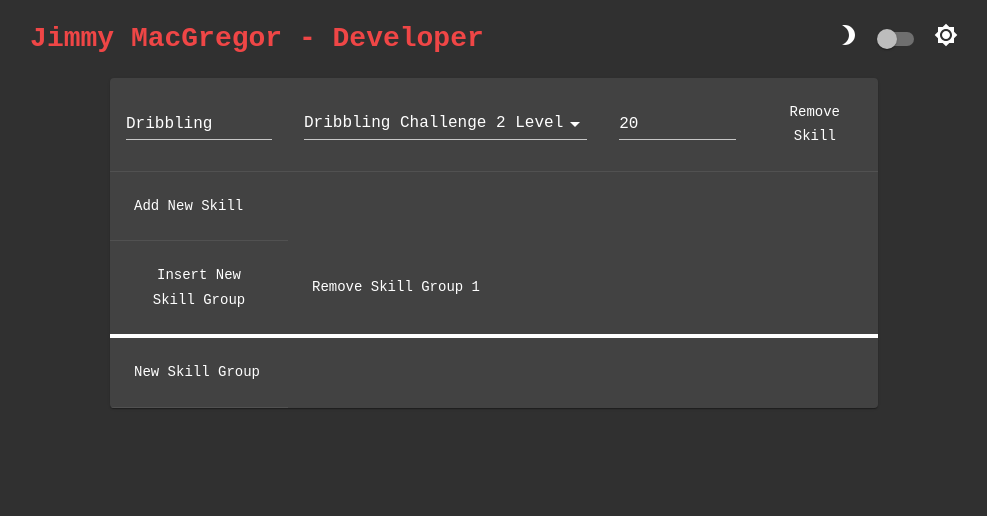
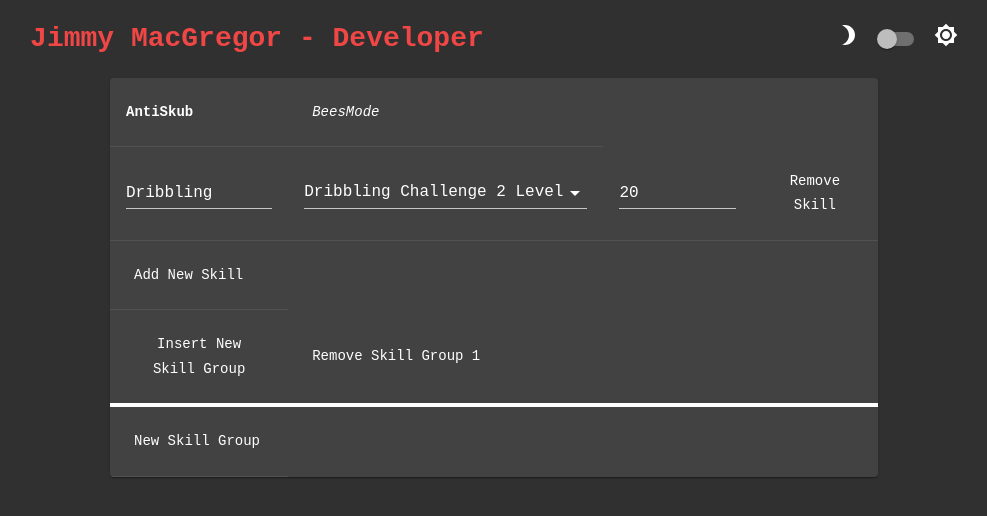
Before and after one commit to MymmiJ/personal-site, a React app: page /RocketLeagueProgressTracker in a window 1280 px wide. Shown: the top 516 px of the page, without its empty margins (146-1133 px from the left). Built offline with nearby package versions, Linux system fonts and the light colour scheme.

Commit message:
Enable switching person

```diff
--- a/src/RocketLeagueProgressTracker/ProgressTracker/SkillGroup.js
+++ b/src/RocketLeagueProgressTracker/ProgressTracker/SkillGroup.js
@@ -7,13 +7,14 @@ import { NewSkillModal } from "../Modals/AddItemModals/NewSkillModal"
 import { addNewSkillAction } from "../Reducers/Actions/SkillGroupsActions/addNewSkillAction"
 import { insertNewSkillGroupAction } from "../Reducers/Actions/SkillGroupsActions/insertNewSkillGroupAction"
 import { removeSkillGroupAction } from "../Reducers/Actions/SkillGroupsActions/removeSkillGroupAction"
+import { switchPersonAction } from "../Reducers/Actions/SkillGroupsActions/switchPersonAction"
 import { Skill } from "./Skill"
 
 const BottomBorderTableBody = styled(TableBody)`
     border-bottom: solid 4px;
 `;
 
-export const SkillGroup = ({ skills, index }) => {
+export const SkillGroup = ({ skills, people, activePerson, index }) => {
     const [,dispatch] = useContext(SkillGroupsContext);
 
     const [showNewSkillGroupModal, setShowNewSkillGroupModal] = useState(false);
@@ -21,6 +22,11 @@ export const SkillGroup = ({ skills, index }) => {
 
     const tableBodyRef = useRef(null);
     return <BottomBorderTableBody ref={tableBodyRef}>
+        <TableRow>
+            <TableCell><strong>{activePerson.name}</strong></TableCell>
+            {people.filter(person => activePerson.name !== person.name).map((person, i) =>
+                <TableCell key={i}><Button onClick={() => dispatch(switchPersonAction(person, index))}><em>{person.name}</em></Button></TableCell>)}
+        </TableRow>
         {skills.map((skill, i) => <Skill key={i} {...skill} index={i} skillGroupIndex={index} />)}
         <TableRow>
             <TableCell><Button onClick={() => setShowNewSkillModal(true)}>{`Add New Skill`}</Button></TableCell>
--- /dev/null
+++ b/src/RocketLeagueProgressTracker/Reducers/Actions/SkillGroupsActions/switchPersonAction.js
@@ -0,0 +1,7 @@
+import { SWITCH_PERSON } from "../../skillGroupsReducer";
+
+export const switchPersonAction = (newPerson, skillGroupIndex) => ({
+    type: SWITCH_PERSON,
+    person: newPerson,
+    skillGroupIndex
+});
--- a/src/RocketLeagueProgressTracker/Reducers/skillGroupsReducer.js
+++ b/src/RocketLeagueProgressTracker/Reducers/skillGroupsReducer.js
@@ -1,3 +1,4 @@
+export const SWITCH_PERSON = 'switch_person';
 export const UPDATE_SKILL = 'update_skill';
 export const ADD_NEW_SKILL = 'add_new_skill';
 export const REMOVE_SKILL = 'remove_skill';
@@ -7,6 +8,15 @@ export const INSERT_NEW_SKILL_GROUP = 'insert_new_skill_group';
 
 export const skillGroupsReducer = (state, action) => {
     switch(action?.type) {
+        case SWITCH_PERSON:
+            return [
+                ...state.slice(0, action.skillGroupIndex),
+                {
+                    ...state[action.skillGroupIndex],
+                    activePerson: action.person,
+                },
+                ...state.slice(action.skillGroupIndex+1),
+            ];
         case UPDATE_SKILL:
             const skills = state[action.skillGroupIndex].skills;
             const updatedSkill = skills[action.index];
```
